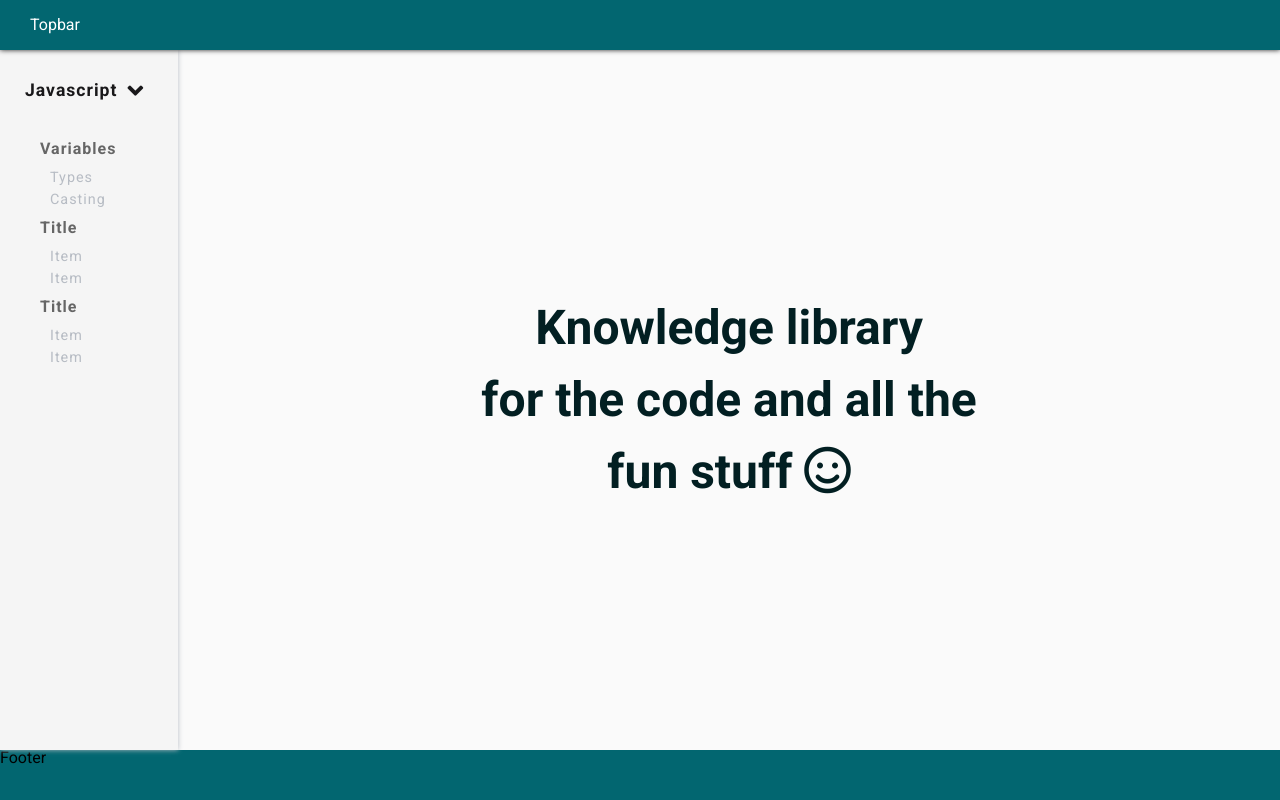
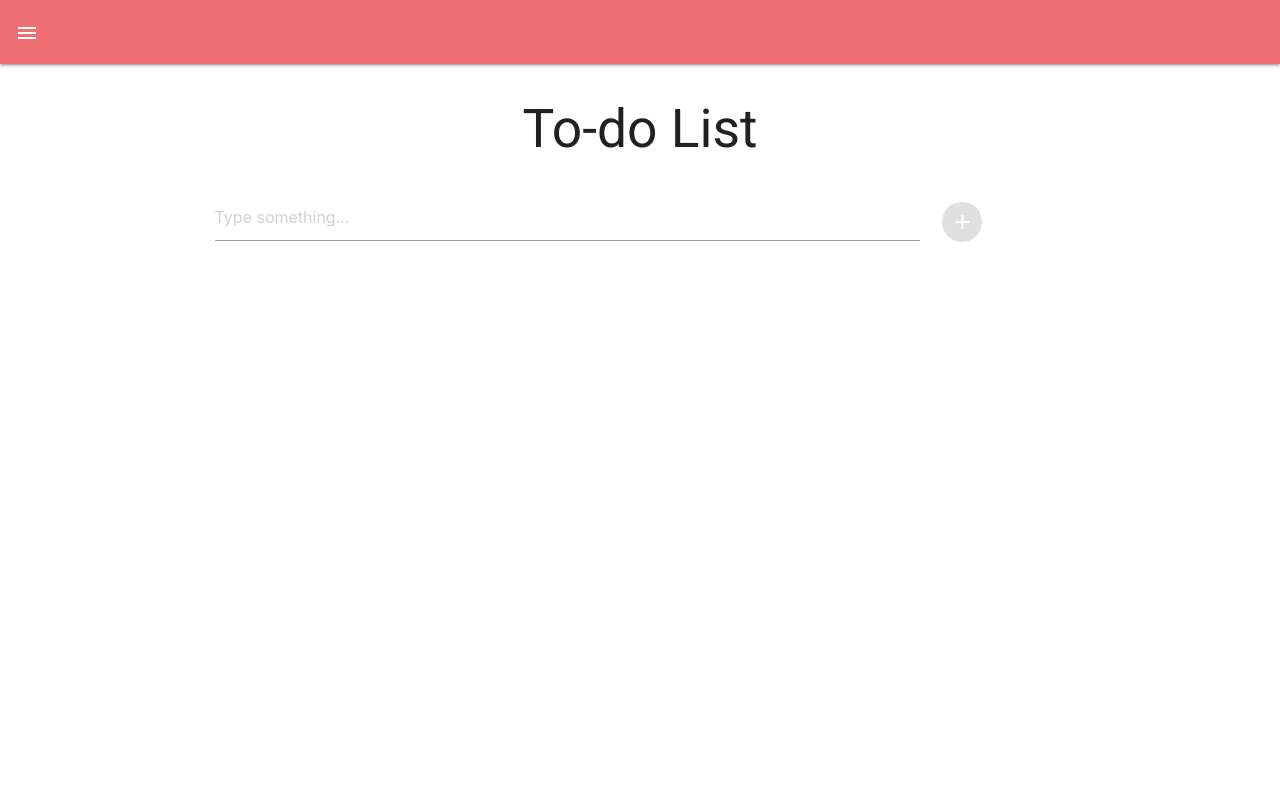
Before and after one commit to milena-ulman/big-man-code, a website built with webpack: page public/index.html in a window 1280 px wide. Built offline with nearby package versions, Linux system fonts and the light colour scheme.

Commit message:
Create To-Do List skeleton, switch to materialize framework for css. Create input for providing todo text.

```diff
--- a/public/index.html
+++ b/public/index.html
@@ -21,45 +21,55 @@
       integrity="sha256-CSXorXvZcTkaix6Yvo6HppcZGetbYMGWSFlBw8HfCJo="
       crossorigin="anonymous"
     ></script>
+    <!-- Compiled and minified CSS -->
+    <link
+      rel="stylesheet"
+      href="https://cdnjs.cloudflare.com/ajax/libs/materialize/1.0.0/css/materialize.min.css"
+    />
+
+    <!-- Compiled and minified JavaScript -->
+    <script src="https://cdnjs.cloudflare.com/ajax/libs/materialize/1.0.0/js/materialize.min.js"></script>
+    <link
+      href="https://fonts.googleapis.com/icon?family=Material+Icons"
+      rel="stylesheet"
+    />
+
     <title>Big Man Code</title>
   </head>
   <body>
-    <div class="layout">
-      <header class="layout__topbar">Topbar</header>
-      <div class="layout__content">
-        <nav class="layout__sidebar">
-          <div class="button-dropdown">
-            <div><span class="language-selector">Javascript</span></div>
-            <div><i class="icon_down fas fa-angle-down"></i></div>
+    <!-- TopBar navigation menu-->
+    <nav>
+      <a href="#"
+        ><i class="material-icons menu-button" id="bmc_sidebar-menu">menu</i></a
+      >
+    </nav>
+
+    <!-- Sidebar with content inside-->
+    <ul id="slide-out" class="sidenav">
+      <li><a id="bmc_to-do-list" class="header">To-do List</a></li>
+      <li><a class="subheader" href="#!">1. State management</a></li>
+      <li><a class="subheader" href="#!">2. Add to-do item</a></li>
+    </ul>
+
+    <!-- Div with special id to include content dynamically via JavaScript -->
+    <div class="container">
+      <div class="row">
+        <h2 class="center-align">To-do List</h2>
+        <form class="col s12 valign-wrapper">
+          <div class="input-field col s10">
+            <input
+              placeholder="Type something..."
+              id="bmc_to-do-input"
+              type="text"
+            />
           </div>
-
-          <div class="toc">
-            <div class="toc__section">
-              <h3 class="section__title" id="bmc_variables">Variables</h3>
-              <a href="#"><h5 class="section__item">Types</h5></a>
-              <a href="#"><h5 class="section__item">Casting</h5></a>
-            </div>
-            <div class="toc__section">
-              <h3 class="section__title">Title</h3>
-              <a href="#"><h5 class="section__item">Item</h5></a>
-              <a href="#"><h5 class="section__item">Item</h5></a>
-            </div>
-            <div class="toc__section">
-              <h3 class="section__title">Title</h3>
-              <a href="#"><h5 class="section__item">Item</h5></a>
-              <a href="#"><h5 class="section__item">Item</h5></a>
-            </div>
+          <div class="col s2">
+            <a class="btn-floating disabled" id="bmc_add-button"
+              ><i class="material-icons">add</i></a
+            >
           </div>
-        </nav>
-        <main class="layout__main" id="bmc_include-content">
-          <div class="main-text">
-            <h3>Knowledge library</h3>
-            <h3>for the code and all the</h3>
-            <h3>fun stuff <i class="far fa-smile"></i></h3>
-          </div>
-        </main>
+        </form>
       </div>
-      <footer class="layout__footer">Footer</footer>
     </div>
 
     <script type="text/javascript" src="./bundle.js"></script>
--- a/public/style.css
+++ b/public/style.css
@@ -1,96 +1,16 @@
-.layout {
-  display: flex;
-  min-height: 100vh;
-  flex-direction: column;
+.menu-button {
+  padding-left: 15px;
+  padding-top: 5px;
 }
 
-.layout__topbar {
-  background: #026670;
-  color: var(--white);
-  padding-left: 30px;
-  height: 50px;
-  z-index: 100;
-  box-shadow: 0 0 5px #222;
+.content {
+  height: 100vh;
+  margin-top: 40px;
+  display: flex;
+  justify-content: center;
+  align-items: flex-start;
 }
 
-.layout__content {
-  display: flex;
-  flex: 1;
+.add-icon {
+  cursor: pointer;
 }
-.layout__topbar {
-  display: flex;
-  align-items: center;
-}
-.layout__sidebar {
-  flex: 0 0;
-  background: #f5f5f5;
-  padding: 20px;
-  z-index: 10;
-  box-shadow: 0 0 5px #b7bcc4;
-  width: 200px;
-}
-.button-dropdown {
-  display: flex;
-  align-items: center;
-  padding: 5px;
-  justify-content: space-between;
-}
-.language-selector {
-  color: #19181a;
-  font-size: 1.1em;
-  line-height: 31px;
-  letter-spacing: 1px;
-  font-weight: 700;
-}
-.toc {
-  display: flex;
-  justify-content: center;
-  flex-direction: column;
-  align-items: flex-start;
-  margin: 20px 0 0 20px;
-}
-.section__title {
-  font-size: 1em;
-  color: #666;
-  font-weight: 700;
-  letter-spacing: 1px;
-  padding: 10px 0;
-}
-.section__item {
-  font-size: 0.9em;
-  letter-spacing: 1px;
-  color: #b7bcc4;
-  line-height: 0.8em;
-  padding: 5px 0;
-  margin-left: 10px;
-}
-
-.layout__main {
-  flex: 1;
-  background: #fafafa;
-}
-
-.layout__footer {
-  background: #026670;
-  height: 50px;
-}
-
-.icon_down {
-  font-size: 25px;
-  color: #19181a;
-  margin: 0 10px;
-}
-.main-text {
-  height: 100%;
-  font-size: 3em;
-  color: #021f22;
-  font-weight: 700;
-  display: flex;
-  flex-direction: column;
-  justify-content: center;
-  align-items: center;
-}
-
-.main-text > h3 {
-  line-height: 1.5em;
-}
--- a/src/index.js
+++ b/src/index.js
@@ -1,3 +1,33 @@
-$('#bmc_variables').click(function() {
-  $('#bmc_include-content').load('variables.html');
+const SIDENAV = '.sidenav';
+const SIDEBAR_MENU = '#bmc_sidebar-menu';
+const TODO_INPUT = '#bmc_to-do-input';
+const ADD_BUTTON = '#bmc_add-button';
+
+const OPEN_NAV = 'open';
+
+const EVENTS_TO_LISTEN = 'change paste keyup';
+const DISABLED_CLASS = 'disabled';
+
+// Initialize sidenav from materialize
+$(document).ready(function() {
+  $(SIDENAV).sidenav();
 });
+
+// Listen for "menu" text and if user clicks it open sidenav (closed by default)
+$(SIDEBAR_MENU).click(function() {
+  $(SIDENAV).sidenav(OPEN_NAV);
+});
+
+/**
+ * Listen for user typing in input, if he deletes everything,
+ * disable button, otherwise make button active
+ */
+$(TODO_INPUT).on(EVENTS_TO_LISTEN, function() {
+  const todoText = $(this).val();
+
+  if (todoText.length === 0) {
+    $(ADD_BUTTON).addClass(DISABLED_CLASS);
+  } else {
+    $(ADD_BUTTON).removeClass(DISABLED_CLASS);
+  }
+});
```
Also changed, not shown: public/variables.html (deleted, +0 -3 lines).
